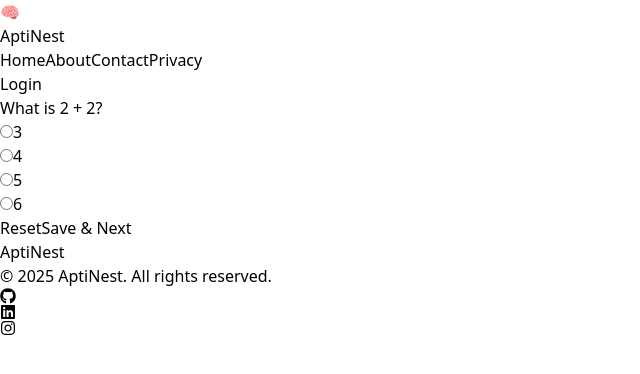
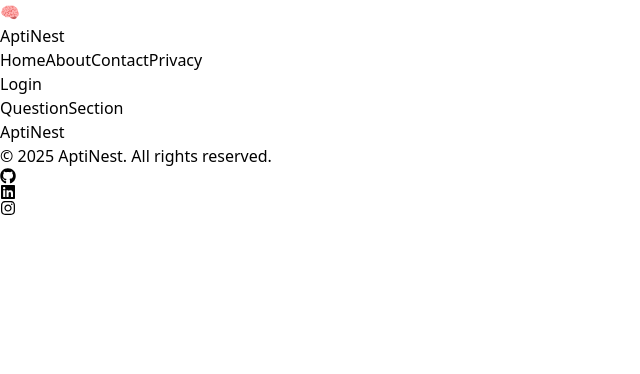
Before and after one commit to Stack-Sculptor-Shanu/ExamPortal, a React (Vite) app in the folder Frontend/: page /questionSection in a window 1280 px wide. Shown: the top 374 px of the page, without its empty margins (0-640 px from the left). Built offline with nearby package versions, Linux system fonts and the light colour scheme.

Commit message:
examportal fixed still have works

```diff
--- a/Frontend/src/App.jsx
+++ b/Frontend/src/App.jsx
@@ -19,6 +19,7 @@ import ExamPortal from './Exam/ExamPortal'
 import StudentDashboard from './Student/Dashboard/StudentDashboard'
 import AdminDashboard from './Admin/Dashboard/AdminDashboard'
 import LoginDemo from './Components/Login/LoginDemo'
+import ExamStructure from './Components/LiveExams/TestSection/ExamStructure'
 
 const App = () => {
   const route = createBrowserRouter([
@@ -93,6 +94,10 @@ const App = () => {
         {
           path:'/login',
           element:<LoginDemo/>
+        },
+        {
+          path:'/examStructure',
+          element:<ExamStructure/>
         }
       ]
     }
--- a/Frontend/src/Components/LiveExams/Instructions/Instruction.jsx
+++ b/Frontend/src/Components/LiveExams/Instructions/Instruction.jsx
@@ -1,9 +1,10 @@
 import React, { useState } from "react";
-import { FaCamera, FaExclamationCircle, FaBan } from "react-icons/fa"; // Icons for camera and warnings
+import { FaCamera, FaExclamationCircle, FaBan } from "react-icons/fa";
+import { useNavigate } from 'react-router-dom';
 
 const Instruction = () => {
-  const [language, setLanguage] = useState("English"); // Default language
-  const [isChecked, setIsChecked] = useState(false); // Checkbox state for terms agreement
+  const [language, setLanguage] = useState("English");
+  const [isChecked, setIsChecked] = useState(false);
 
   const handleCheckboxChange = () => {
     setIsChecked(!isChecked);
@@ -11,6 +12,12 @@ const Instruction = () => {
 
   const handleLanguageChange = (e) => {
     setLanguage(e.target.value);
+  };
+
+  const navigate = useNavigate();
+
+  const handleSubmit = () => {
+    navigate('/examportal');
   };
 
   return (
@@ -155,6 +162,7 @@ const Instruction = () => {
           <div className="mt-8 text-center">
             <button
               disabled={!isChecked}
+              onClick={handleSubmit}
               className={`px-6 py-3 bg-blue-600 text-white font-semibold rounded-md hover:bg-blue-700 transition duration-300 ${
                 !isChecked ? "cursor-not-allowed opacity-50" : ""
               }`}
--- /dev/null
+++ b/Frontend/src/Components/LiveExams/TestSection/ExamStructure.jsx
@@ -0,0 +1,45 @@
+import React, { useEffect } from "react";
+import { useDispatch } from "react-redux";
+import { enterFullScreen, exitExam } from "../../../Redux/ExamSlice";
+import QuestionSection from "./QuestionSection";
+import StudentDetails from "./StudentDetails";
+
+const ExamStructure = () => {
+  const dispatch = useDispatch();
+
+  useEffect(() => {
+    const enableFullScreen = () => {
+      if (!document.fullscreenElement) {
+        document.documentElement.requestFullscreen().catch(console.log);
+      }
+    };
+
+    enableFullScreen();
+    dispatch(enterFullScreen());
+
+    const handleVisibilityChange = () => {
+      if (document.hidden) {
+        dispatch(exitExam());
+      }
+    };
+    document.addEventListener("visibilitychange", handleVisibilityChange);
+
+    return () => {
+      document.removeEventListener("visibilitychange", handleVisibilityChange);
+    };
+  }, [dispatch]);
+
+  return (
+    <div className="flex h-screen">
+      <div className="w-2/3 p-4 bg-gray-100">
+        <QuestionSection />
+      </div>
+
+      <div className="w-1/3 p-4 bg-white border-l">
+        <StudentDetails />
+      </div>
+    </div>
+  );
+};
+
+export default ExamStructure;
--- a/Frontend/src/Components/LiveExams/TestSection/QuestionSection.jsx
+++ b/Frontend/src/Components/LiveExams/TestSection/QuestionSection.jsx
@@ -1,95 +1,9 @@
-import React, { useEffect } from "react";
-import { useSelector, useDispatch } from "react-redux";
-import { setAnswer, resetAnswer, nextQuestion, submitExam } from "../../../Redux/ExamSlice"; // import actions
-
-// Mock questions (In a real app, this would be fetched or come from props)
-const questions = [
-  { id: 1, question: "What is 2 + 2?", options: ["3", "4", "5", "6"] },
-  { id: 2, question: "What is the capital of France?", options: ["Paris", "London", "Berlin", "Rome"] },
-  { id: 3, question: "What is 5 * 5?", options: ["20", "25", "30", "35"] },
-];
+import React from 'react'
 
 const QuestionSection = () => {
-  const dispatch = useDispatch();
+  return (
+    <div>QuestionSection</div>
+  )
+}
 
-  // Fetch state from Redux store
-  const { currentQuestionIndex, selectedAnswers, isAnswerSelected } = useSelector((state) => state.exam);
-
-  const currentQuestion = questions[currentQuestionIndex];
-  const selectedAnswer = selectedAnswers[currentQuestion.id];
-
-  // Handle answer selection
-  const handleSelectAnswer = (answer) => {
-    dispatch(setAnswer({ questionId: currentQuestion.id, answer }));
-  };
-
-  // Handle reset
-  const handleReset = () => {
-    dispatch(resetAnswer({ questionId: currentQuestion.id }));
-  };
-
-  // Handle next question
-  const handleSaveAndNext = () => {
-    dispatch(nextQuestion());
-  };
-
-  // Handle submit
-  const handleSubmit = () => {
-    dispatch(submitExam());
-  };
-
-  return (
-    <div className="p-5">
-      <div className="bg-white p-6 rounded-md shadow-md">
-        {/* Question */}
-        <div className="text-2xl font-semibold mb-5">
-          {currentQuestion.question}
-        </div>
-
-        {/* Options */}
-        <div className="space-y-2">
-          {currentQuestion.options.map((option, index) => (
-            <div key={index} className="flex items-center space-x-3">
-              <input
-                type="radio"
-                id={option}
-                name="answer"
-                value={option}
-                checked={selectedAnswer === option}
-                onChange={() => handleSelectAnswer(option)}
-                className="h-4 w-4"
-              />
-              <label htmlFor={option} className="text-lg">
-                {option}
-              </label>
-            </div>
-          ))}
-        </div>
-
-        {/* Buttons */}
-        <div className="flex justify-between mt-8">
-          {/* Reset Button */}
-          <button
-            onClick={handleReset}
-            className="px-4 py-2 bg-red-500 text-white rounded-md hover:bg-red-600 transition duration-300"
-          >
-            Reset
-          </button>
-
-          {/* Save & Next / Submit Button */}
-          <button
-            onClick={currentQuestionIndex === questions.length - 1 ? handleSubmit : handleSaveAndNext}
-            disabled={!isAnswerSelected}
-            className={`px-4 py-2 ${
-              !isAnswerSelected ? "bg-gray-400" : "bg-blue-600 hover:bg-blue-700"
-            } text-white rounded-md transition duration-300`}
-          >
-            {currentQuestionIndex === questions.length - 1 ? "Submit" : "Save & Next"}
-          </button>
-        </div>
-      </div>
-    </div>
-  );
-};
-
-export default QuestionSection;
+export default QuestionSection
--- a/Frontend/src/Components/LiveExams/TestSection/StudentDetails.jsx
+++ b/Frontend/src/Components/LiveExams/TestSection/StudentDetails.jsx
@@ -0,0 +1,9 @@
+import React from 'react'
+
+const StudentDetails = () => {
+  return (
+    <div>StudentDetails</div>
+  )
+}
+
+export default StudentDetails
--- a/Frontend/src/Redux/ExamSlice.jsx
+++ b/Frontend/src/Redux/ExamSlice.jsx
@@ -1,48 +1,34 @@
 import { createSlice } from "@reduxjs/toolkit";
 
-// Initial state
 const initialState = {
+  isExamActive: false,
+  isFullScreen: false,
   currentQuestionIndex: 0,
-  selectedAnswers: {}, // { questionId: selectedAnswer }
-  isAnswerSelected: false,
+  answers: {},
 };
 
-// Create slice
 const examSlice = createSlice({
   name: "exam",
   initialState,
   reducers: {
-    setAnswer: (state, action) => {
-      const { questionId, answer } = action.payload;
-      state.selectedAnswers[questionId] = answer;
-      state.isAnswerSelected = true;
+    setExamStatus: (state, action) => {
+      state.isExamActive = action.payload;
     },
-    resetAnswer: (state, action) => {
-      const { questionId } = action.payload;
-      delete state.selectedAnswers[questionId];
-      state.isAnswerSelected = false;
+    enterFullScreen: (state) => {
+      state.isFullScreen = true;
+    },
+    exitExam: (state) => {
+      state.isExamActive = false;
     },
     nextQuestion: (state) => {
-      if (state.currentQuestionIndex < 2) {
-        state.currentQuestionIndex += 1; // Assuming we have 3 questions.
-        state.isAnswerSelected = false;
-      }
+      state.currentQuestionIndex += 1;
     },
-    previousQuestion: (state) => {
-      if (state.currentQuestionIndex > 0) {
-        state.currentQuestionIndex -= 1;
-        state.isAnswerSelected = false;
-      }
-    },
-    submitExam: (state) => {
-      // Handle exam submission logic
-      console.log("Exam submitted!");
+    saveAnswer: (state, action) => {
+      const { questionId, answer } = action.payload;
+      state.answers[questionId] = answer;
     },
   },
 });
 
-// Export actions
-export const { setAnswer, resetAnswer, nextQuestion, previousQuestion, submitExam } = examSlice.actions;
-
-// Export reducer
+export const { setExamStatus, enterFullScreen, exitExam, nextQuestion, saveAnswer } = examSlice.actions;
 export default examSlice.reducer;
```
